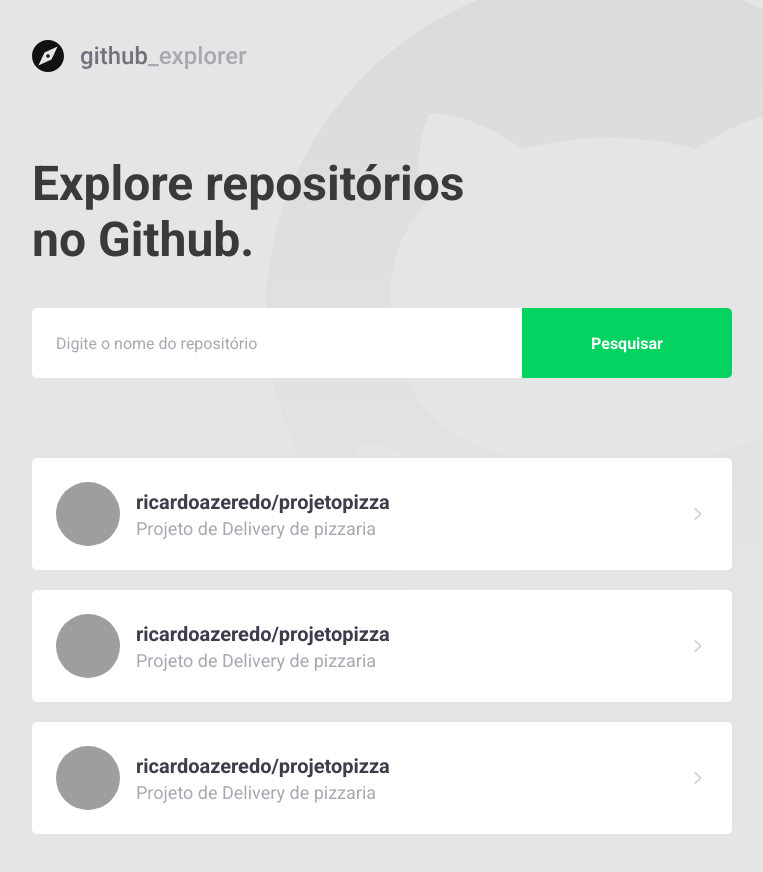
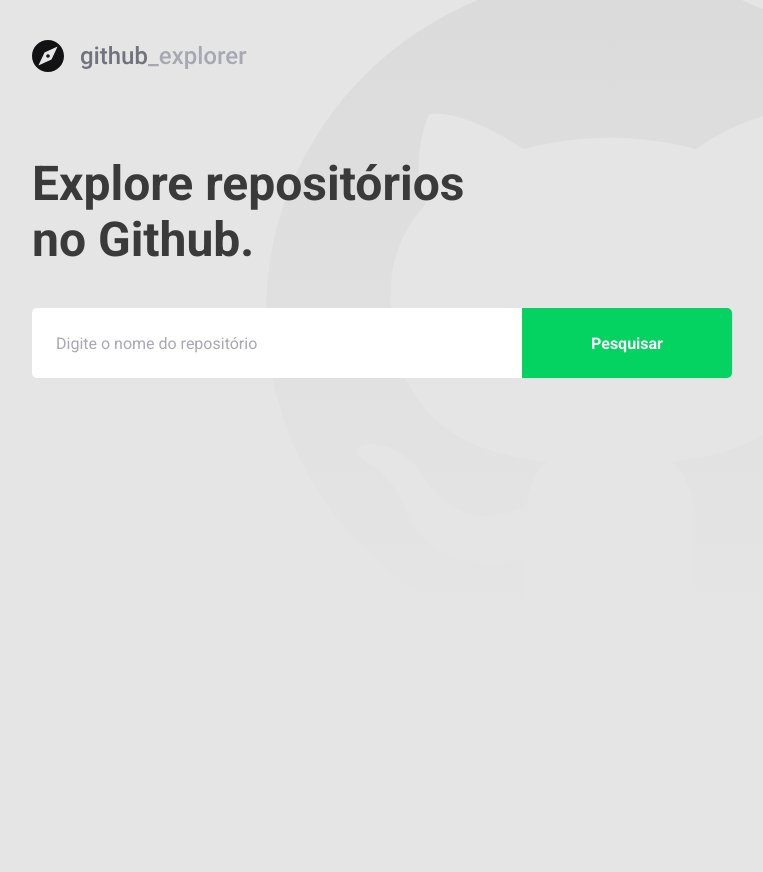
Before and after one commit to ricardoazeredo/primeiro-projeto-reactjs, a React (Create React App) app: page / in a window 1280 px wide. Shown: the whole page, without its empty margins (148-911 px from the left). After the commit the page ends 800 px from the top, so only its background shows below. Built offline with nearby package versions, Linux system fonts and the light colour scheme; grey boxes are pictures that could not be loaded.

Commit message:
Creating api services

```diff
--- a/package.json
+++ b/package.json
@@ -11,6 +11,7 @@
     "@types/react": "^16.9.53",
     "@types/react-dom": "^16.9.8",
     "@types/styled-components": "^5.1.7",
+    "axios": "^0.21.1",
     "polished": "^4.0.5",
     "react": "^17.0.1",
     "react-dom": "^17.0.1",
--- a/src/pages/Dashboard/index.tsx
+++ b/src/pages/Dashboard/index.tsx
@@ -1,58 +1,67 @@
-import React from 'react';
+import React, { useState, FormEvent } from 'react';
 import { FiChevronRight } from 'react-icons/fi';
+import api from '../../services/api';
 
 import logoImg from '../../assets/logo.svg';
 
 import {Title, Form, Repositories} from './styles';
 
+interface Repository {
+  full_name: string;
+  description: string;
+  owner: {
+    login: string;
+    avatar_url: string;
+  };
+}
+
 const Dashboard: React.FC = () => {
+  const [newRepo, setNewRepo ] = useState('');
+  const [ repositories, setRepositories ] = useState<Repository[]>([]);
+
+  async function handleAddRepository(
+    event: FormEvent<HTMLFormElement>
+    ): Promise<void> {
+    event.preventDefault();
+
+
+    const response = await api.get<Repository>(`/repos/${newRepo}`);
+    const repository = response.data;
+
+    setRepositories([...repositories, repository]);
+    setNewRepo('');
+  }
+
   return (
     <>
       <img src={logoImg} />
       <Title>Explore repositórios no Github.</Title>
 
-      <Form action="">
-        <input placeholder="Digite o nome do repositório" />
+      <Form onSubmit={handleAddRepository} >
+        <input
+          value={newRepo}
+          onChange={e =>setNewRepo(e.target.value)}
+          placeholder="Digite o nome do repositório"
+        />
         <button type="submit">Pesquisar</button>
       </Form>
 
       <Repositories>
-        <a href="">
+        {repositories.map(repository => (
+          <a key={repository.full_name} href="">
             <img
-            src="https://avatars1.githubusercontent.com/u/24982427?s=460&u=33e1fed02af2d0ed05e729660fa3f50783b83e08&v=4"
-            alt="Ricardo Azeredo"
+              src={repository.owner.avatar_url}
+              alt={repository.owner.login}
             />
             <div>
-            <strong>ricardoazeredo/projetopizza</strong>
-            <p>Projeto de Delivery de pizzaria</p>
+              <strong>{repository.full_name}</strong>
+                <p>{repository.description}</p>
             </div>
 
             <FiChevronRight size={20} />
           </a>
-        <a href="">
-          <img
-            src="https://avatars1.githubusercontent.com/u/24982427?s=460&u=33e1fed02af2d0ed05e729660fa3f50783b83e08&v=4"
-            alt="Ricardo Azeredo"
-          />
-          <div>
-            <strong>ricardoazeredo/projetopizza</strong>
-            <p>Projeto de Delivery de pizzaria</p>
-          </div>
+        ))}
 
-          <FiChevronRight size={20} />
-        </a>
-        <a href="">
-          <img
-            src="https://avatars1.githubusercontent.com/u/24982427?s=460&u=33e1fed02af2d0ed05e729660fa3f50783b83e08&v=4"
-            alt="Ricardo Azeredo"
-          />
-          <div>
-            <strong>ricardoazeredo/projetopizza</strong>
-            <p>Projeto de Delivery de pizzaria</p>
-          </div>
-
-          <FiChevronRight size={20} />
-        </a>
       </Repositories>
 
     </>
--- a/src/pages/Dashboard/styles.ts
+++ b/src/pages/Dashboard/styles.ts
@@ -76,7 +76,8 @@ export const Repositories = styled.div`
     }
 
     div{
-      margin-left: 16px;
+      margin: 0 16px;
+      flex: 1;
 
       strong{
         font-size: 20px;
--- /dev/null
+++ b/src/services/api.ts
@@ -0,0 +1,7 @@
+import axios from 'axios';
+
+const api = axios.create({
+  baseURL: 'https://api.github.com',
+});
+
+export default api;
```
Also changed, not shown: 2 other files (tests, documents, lock files or other folders). Lines whose indentation alone changed are shown as unchanged.
